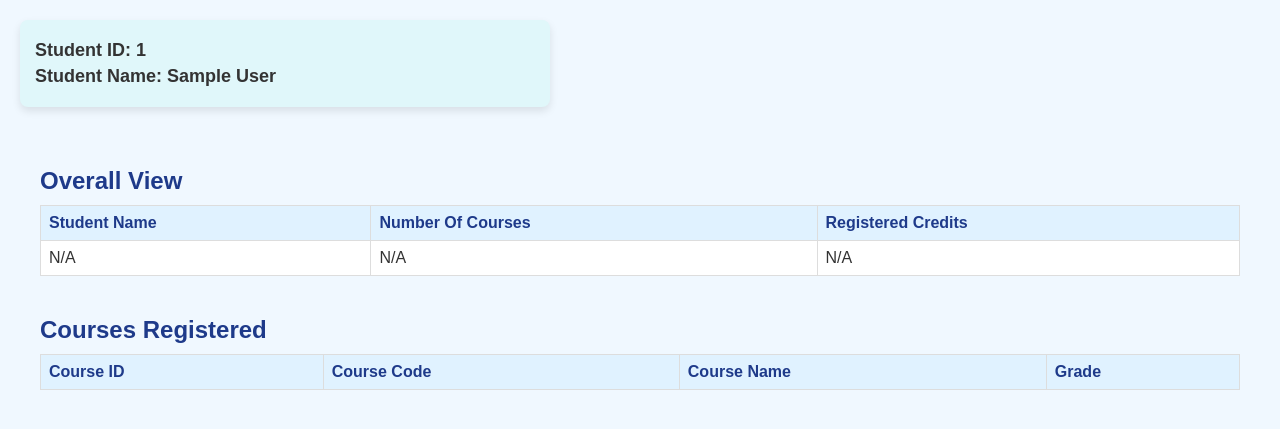
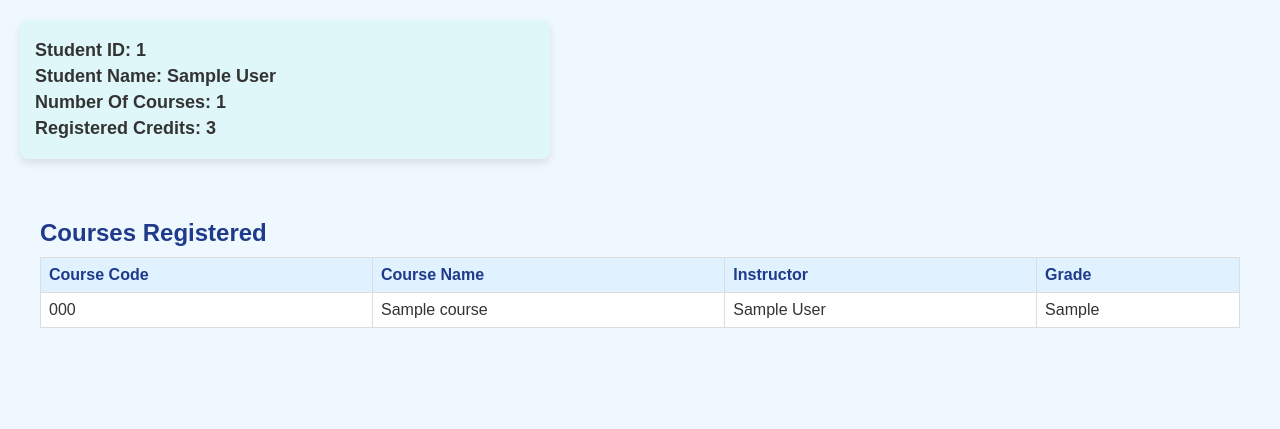
Before and after one commit to Alaa-3122/School-Database-Management-System, a PHP site: page /student_dashboard.php in a window 1280 px wide. Shown: the part 100-529 px from the top of the page. Run offline with PHP 8.4, Linux system fonts and the light colour scheme; the visitor is signed in with stand-in values (Sample User, id 1); tables that the repository leaves empty or names only in its code hold one stand-in row (values such as "Sample post"); lists and menus that the app fills with data are empty.

Commit message:
student dashboard

```diff
--- a/Final Project Internet Computing/db.php
+++ b/Final Project Internet Computing/db.php
@@ -159,4 +159,54 @@
 }
 
 
+// Student Dashboard Course Count
+function getStudentCourseCount($id) {
+    $conn = getConnection();
+
+    // SQL query to count the courses a student is enrolled in
+    $sql = "SELECT COUNT(*) AS course_count
+    FROM student_courses as sc
+    INNER JOIN students as s ON sc.student_id = s.ID
+    WHERE s.user_id = $id
+    GROUP BY s.user_id";
+
+    $result = $conn->query($sql);
+    if ($result && $row = $result->fetch_assoc()) {
+        return $row['course_count']; // Return the course count directly
+    } else {
+        return null;
+    }
+}
+
+// Courses enrolled by the student
+function selectcourse_student($id) {
+    $conn = getConnection();
+
+    // Select query
+    $sql = "SELECT c.course_code, c.course_name, sc.grade, u.name as instructor
+    from students as s inner join student_courses as sc on s.ID = sc.student_id
+    inner join courses as c on c.ID = sc.course_id
+    inner join faculty_course as fc on fc.course_id = c.ID
+    inner join faculty as f on f.ID = fc.faculty_id
+    inner join users as u on u.ID = f.user_id
+    where s.user_id = $id";
+    $result = $conn->query($sql);
+
+    if ($result->num_rows > 0) {
+        // Output data of each row
+        while($row = $result->fetch_assoc()) {
+            $rows[] = $row;
+        }
+    } else {
+        return null;
+    }
+
+    return $rows;
+
+    $conn->close();
+}
+
+
+
+
 ?>
--- a/Final Project Internet Computing/student_dashboard.php
+++ b/Final Project Internet Computing/student_dashboard.php
@@ -5,9 +5,10 @@
     if($_SESSION["user_ID"] == null){
         header("Location: login.php");
     }
-
     $student_name = isset($_SESSION["name"]) ? $_SESSION["name"] : 'N/A';
     $student_id = isset($_SESSION["user_ID"]) ? $_SESSION["user_ID"] : 'N/A';
+    $coursecount = getStudentCourseCount($_SESSION["user_ID"]);
+    $courses = selectcourse_student($_SESSION["user_ID"]);
 ?>
 
 <!DOCTYPE html>
@@ -28,28 +29,11 @@
     <div class="student-info-box">
         <p><strong>Student ID:</strong> <?php echo $student_id; ?></p>
         <p><strong>Student Name:</strong> <?php echo $student_name; ?></p>
+        <p><strong>Number Of Courses:</strong> <?php echo isset($coursecount) ? $coursecount : 0; ?></p>
+        <p><strong>Registered Credits:</strong> <?php echo isset($coursecount) ? $coursecount * 3 : 0;; ?></p>
     </div>
 
     <div class="container">
-        <div class="section">
-            <h2>Overall View</h2>
-            <div class="table-container">
-                <table>
-                    <thead>
-                        <tr>
-                            <th>Student Name</th>
-                            <th>Number Of Courses</th>
-                            <th>Registered Credits</th>
-                        </tr>
-                    </thead>
-                    <tbody>
-                        <td><?php echo isset($stats[0]) ? $stats[0] : 'N/A'; ?></td>
-                        <td><?php echo isset($stats[1]) ? $stats[1] : 'N/A'; ?></td>
-                        <td><?php echo isset($stats[2]) ? $stats[2] : 'N/A'; ?></td>
-                    </tbody>
-                </table>
-            </div>
-        </div>
 
         <div class="section">
             <h2>Courses Registered</h2>
@@ -57,14 +41,26 @@
                 <table>
                     <thead>
                         <tr>
-                            <th>Course ID</th>
                             <th>Course Code</th>
                             <th>Course Name</th>
+                            <th>Instructor</th>
                             <th>Grade</th>
                         </tr>
                     </thead>
                     <tbody>
+                        <?php
+                            for($i = 0; $i < count($courses); $i++){
+                                ?>
+                                <tr>
+                                    <td><?php echo $courses[$i]["course_code"]?></td>
+                                    <td><?php echo $courses[$i]["course_name"]?></td>
+                                    <td><?php echo $courses[$i]["instructor"]?></td>
+                                    <td><?php echo isset($courses[$i]["grade"]) ? $courses[$i]["grade"] : "N/A";?></td>
+                                </tr>
+                                <?php
+                            }
 
+                        ?>
                     </tbody>
                 </table>
             </div>
--- a/Final Project Internet Computing/test.php
+++ b/Final Project Internet Computing/test.php
@@ -9,5 +9,9 @@
     echo "<pre>";
     // print_r($student);
     //print_r($faculty);
-    print_r($stats);
+    //print_r($stats);
+    $cc = getStudentCourseCount(8);
+    // echo $cc;
+    $cs = selectcourse_student(8);
+    print_r($cs);
 ?>
```
